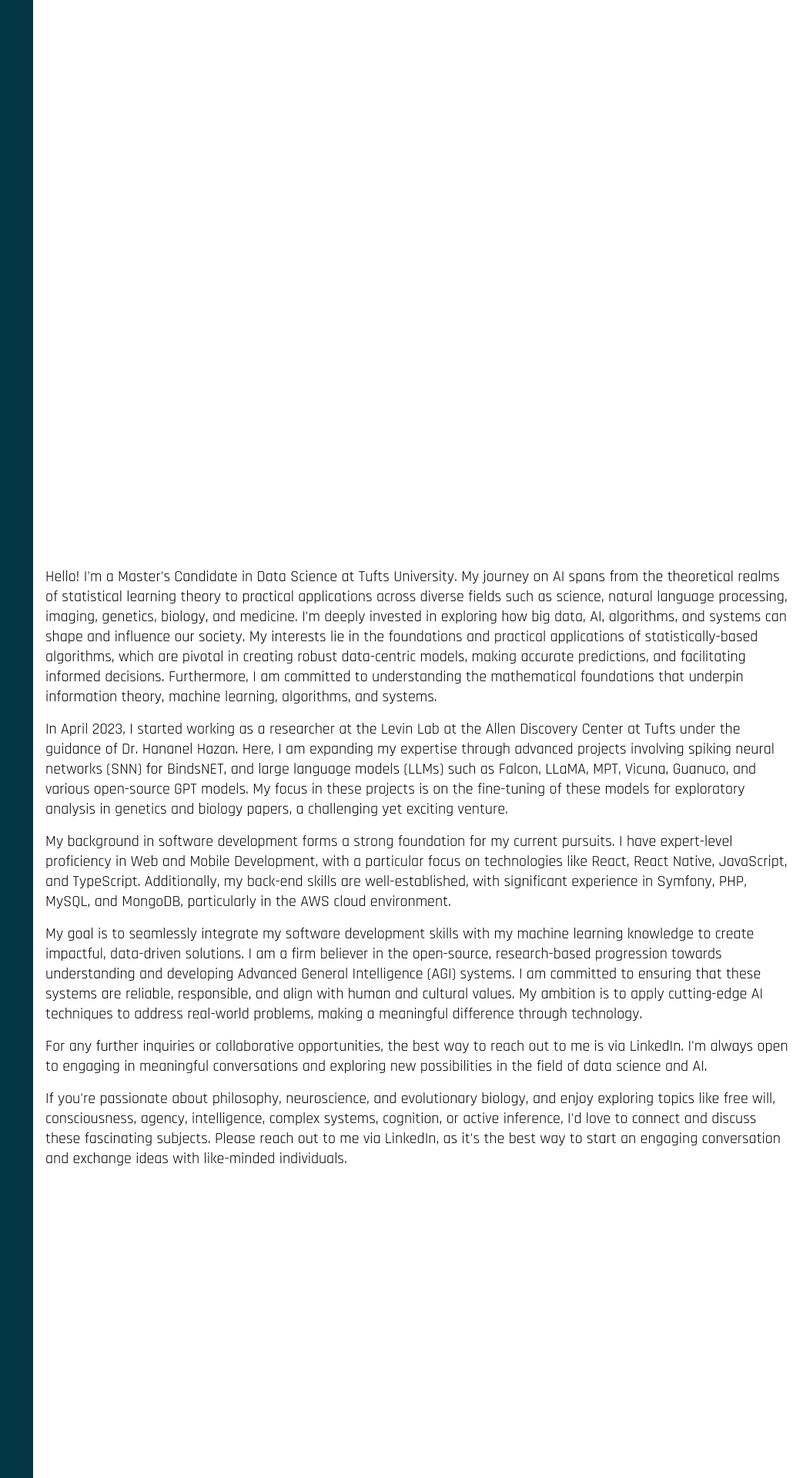
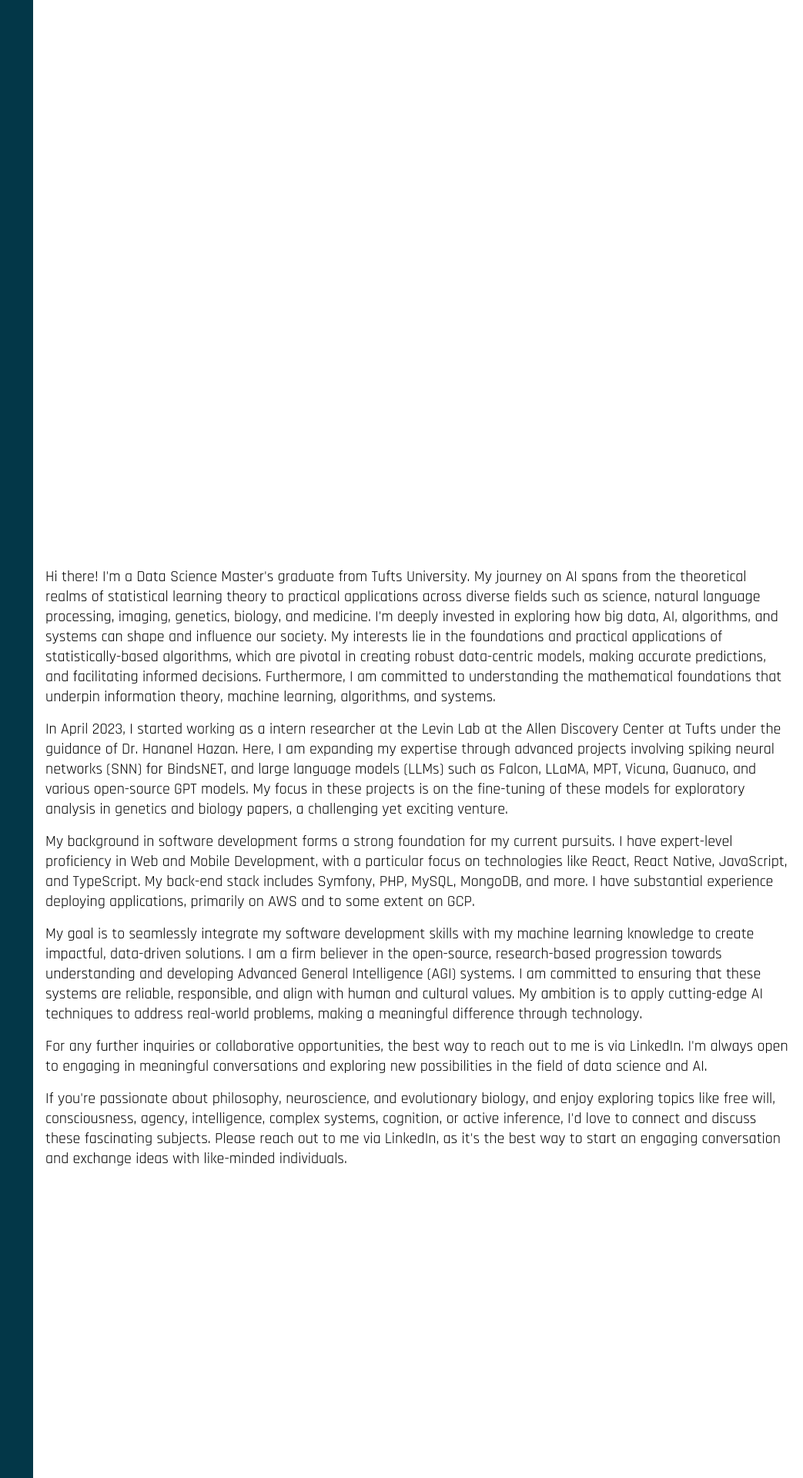
Before and after one commit to axeljeremy7/axeljeremy7.github.io, a Jekyll site: the page built from index.html, in a window 1280 px wide. Shown: the part 1389-3309 px from the top of the page at 77% size, without its empty margins (237-1280 px from the left). Built offline with Jekyll 4.4.1, drawn with Linux system fonts in a browser that asks for light colours; a style sheet for code colours, icons or effects is not loaded.

Commit message:
Update _config.yml

```diff
--- a/_config.yml
+++ b/_config.yml
@@ -7,11 +7,11 @@ description: "This site was created to show my resume, projects, skills and is s
 
 description2: "Also, If you'd like to contact me, just click on the icons below."
 
-description3: "Hello! I'm a Master's Candidate in Data Science at Tufts University. My journey on AI spans from the theoretical realms of statistical learning theory to practical applications across diverse fields such as science, natural language processing, imaging, genetics, biology, and medicine. I'm deeply invested in exploring how big data, AI, algorithms, and systems can shape and influence our society. My  interests lie in the foundations and practical applications of statistically-based algorithms, which are pivotal in creating robust data-centric models, making accurate predictions, and facilitating informed decisions. Furthermore, I am committed to understanding the mathematical foundations that underpin information theory, machine learning, algorithms, and systems."
+description3: "Hi there! I'm a Data Science Master's graduate from Tufts University. My journey on AI spans from the theoretical realms of statistical learning theory to practical applications across diverse fields such as science, natural language processing, imaging, genetics, biology, and medicine. I'm deeply invested in exploring how big data, AI, algorithms, and systems can shape and influence our society. My  interests lie in the foundations and practical applications of statistically-based algorithms, which are pivotal in creating robust data-centric models, making accurate predictions, and facilitating informed decisions. Furthermore, I am committed to understanding the mathematical foundations that underpin information theory, machine learning, algorithms, and systems."
 
-description4: "In April 2023, I started working as a researcher at the Levin Lab at the Allen Discovery Center at Tufts under the guidance of Dr. Hananel Hazan. Here, I am expanding my expertise through advanced projects involving spiking neural networks (SNN) for BindsNET, and large language models (LLMs) such as Falcon, LLaMA, MPT, Vicuna, Guanuco, and various open-source GPT models. My focus in these projects is on the fine-tuning of these models for exploratory analysis in genetics and biology papers, a challenging yet exciting venture."
+description4: "In April 2023, I started working as a intern researcher at the Levin Lab at the Allen Discovery Center at Tufts under the guidance of Dr. Hananel Hazan. Here, I am expanding my expertise through advanced projects involving spiking neural networks (SNN) for BindsNET, and large language models (LLMs) such as Falcon, LLaMA, MPT, Vicuna, Guanuco, and various open-source GPT models. My focus in these projects is on the fine-tuning of these models for exploratory analysis in genetics and biology papers, a challenging yet exciting venture."
 
-description5: "My background in software development forms a strong foundation for my current pursuits. I have expert-level proficiency in Web and Mobile Development, with a particular focus on technologies like React, React Native, JavaScript, and TypeScript. Additionally, my back-end skills are well-established, with significant experience in Symfony, PHP, MySQL, and MongoDB, particularly in the AWS cloud environment."
+description5: "My background in software development forms a strong foundation for my current pursuits. I have expert-level proficiency in Web and Mobile Development, with a particular focus on technologies like React, React Native, JavaScript, and TypeScript. My back-end stack includes Symfony, PHP, MySQL, MongoDB, and more. I have substantial experience deploying applications, primarily on AWS and to some extent on GCP."
 
 description6: "My goal is to seamlessly integrate my software development skills with my machine learning knowledge to create impactful, data-driven solutions. I am a firm believer in the open-source, research-based progression towards understanding and developing Advanced General Intelligence (AGI) systems. I am committed to ensuring that these systems are reliable, responsible, and align with human and cultural values. My ambition is to apply cutting-edge AI techniques to address real-world problems, making a meaningful difference through technology."
 
```
